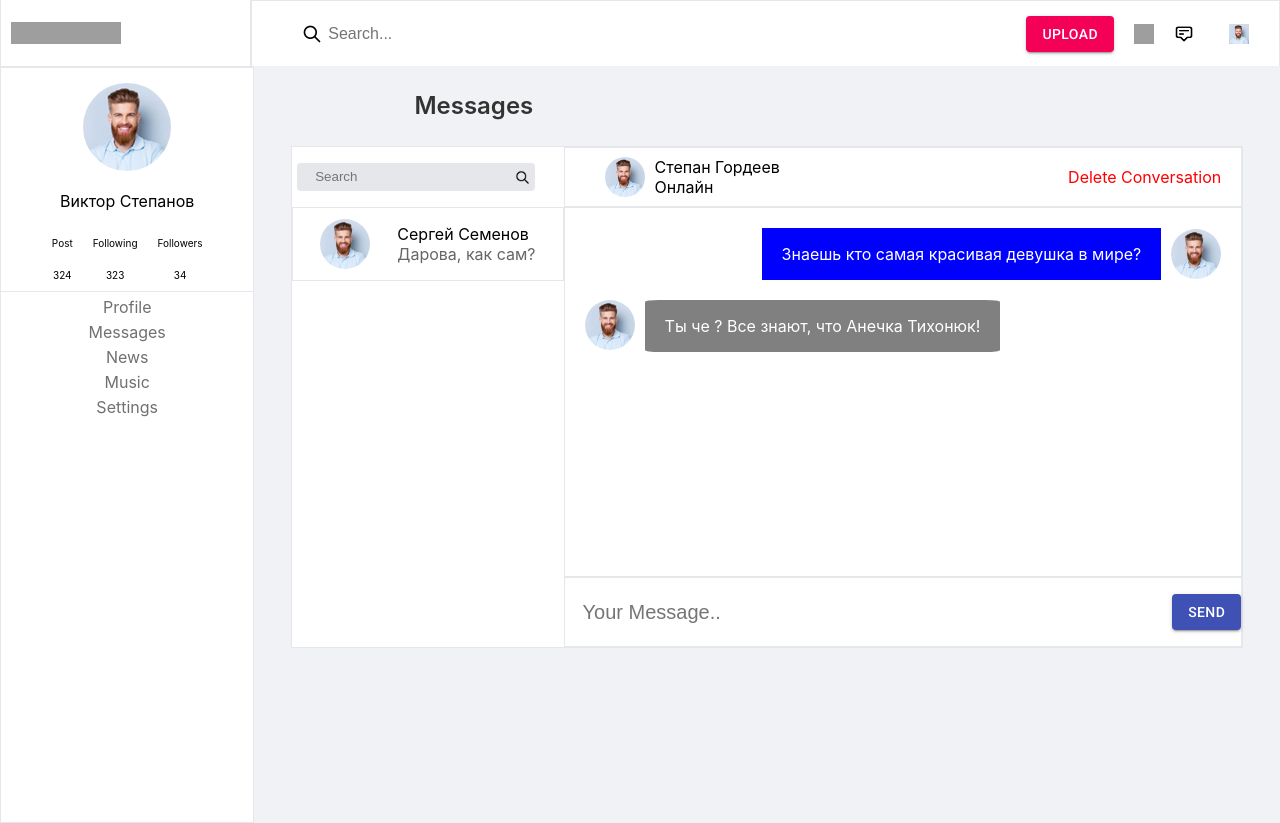
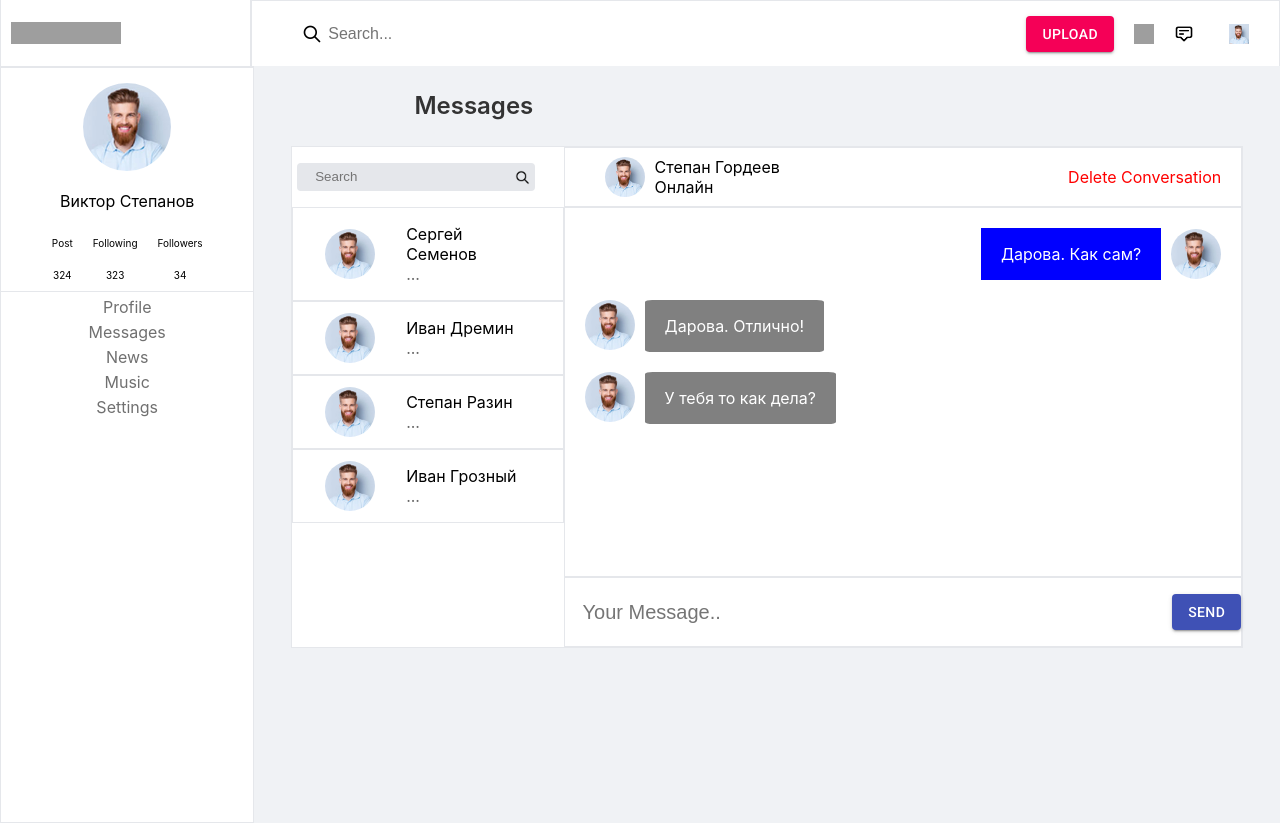
Before and after one commit to ViktorS01/social-network, a React (Create React App) app: page /messages in a window 1280 px wide. Built offline with nearby package versions, Linux system fonts and the light colour scheme; grey boxes are pictures that could not be loaded.

Commit message:
feat: add MessageComponent and MessageSomebodyComponent

```diff
--- /dev/null
+++ b/src/components/Dialogs/CardsMessage/CardMessage/CardMessage.jsx
@@ -0,0 +1,18 @@
+import React from "react";
+import classes from './cardMessage.module.css';
+import ava from "./../../../../img/avatar-2.jpg";
+
+export const CardMessage = (props) => {
+
+    return (
+        <>
+            <div className={classes.dialogs__blockMessage}>
+                <img src={ava} alt="ava" className={classes.dialog_block_ava}/>
+                <div className={classes.blockMessage__info}>
+                    <p className={classes.blockMessage__info__name}>{props.name}</p>
+                    <p className={classes.blockMessage__info__lastMess}>...</p>
+                </div>
+            </div>
+        </>
+    )
+};
--- a/src/components/Dialogs/CardsMessage/cardMessage.module.css
+++ b/src/components/Dialogs/CardsMessage/CardMessage/cardMessage.module.css
@@ -2,11 +2,6 @@
     border-radius: 100%;
     height: 50px;
     width: 50px;
-}
-
-.dialogsBlock__dialogs {
-    grid-area: dialogs;
-    background-color: #fff;
 }
 
 .blockMessage__info__name{
@@ -27,3 +22,13 @@
     border: 1px solid #e5e7eb;
     justify-content: space-evenly;
 }
+
+.blockMessage__info{
+    width: 125px;
+}
+
+
+.dialogsBlock__dialogs {
+    grid-area: dialogs;
+    background-color: #fff;
+}
--- a/src/components/Dialogs/CardsMessage/CardsMessage.jsx
+++ b/src/components/Dialogs/CardsMessage/CardsMessage.jsx
@@ -1,19 +1,25 @@
 import React from "react";
-import classes from './cardMessage.module.css';
-import ava from "../../../img/avatar-2.jpg";
+import {CardMessage} from "./CardMessage/CardMessage";
+import classes from "./CardMessage/cardMessage.module.css";
 
 export const CardsMessage = () => {
+
+    const users = [
+        {id: 1, name: "Сергей Семенов"},
+        {id: 2, name: "Иван Дремин"},
+        {id: 3, name: "Степан Разин"},
+        {id: 4, name: "Иван Грозный"}
+    ];
+
+
     return (
         <>
             <div className={classes.dialogsBlock__dialogs}>
-                <div className={classes.dialogs__blockMessage}>
-                    <img src={ava} alt="ava" className={classes.dialog_block_ava}/>
-                    <div className={classes.blockMessage__info}>
-                        <p className={classes.blockMessage__info__name}>Сергей Семенов</p>
-                        <p className={classes.blockMessage__info__lastMess}>Дарова, как сам?</p>
-                    </div>
-                </div>
+                {users.map(elem => {
+                    console.log(1);
+                    return <CardMessage name={elem.name} key={elem.id}/>;
+                })}
             </div>
         </>
     )
-};
+}
--- a/src/components/Dialogs/MessageInfo/MessageInfo.jsx
+++ b/src/components/Dialogs/MessageInfo/MessageInfo.jsx
@@ -1,24 +1,26 @@
 import React from "react";
 import classes from './messageInfo.module.css';
-import ava from "../../../img/avatar-2.jpg";
+import {MessageComponent} from "./MessageMeComponent/MessageComponent";
+import {MessageSomebodyComponent} from "./MessageSomebodyComponent/MessageSomebodyComponent";
 
 export const MessageInfo = () => {
+
+    const messagges = [
+        {id: 1, message:"Дарова. Как сам?" , status: 0}, //me
+        {id: 2, message:"Дарова. Отлично!" , status: 1}, //somebody
+        {id: 3, message: "У тебя то как дела?", status: 1}
+    ]
     return (
         <>
             <div className={classes.dialogsBlock__messages}>
-                <div className={classes.messageBlock}>
-                    <div className={classes.messageMe}>
-                        <p className={classes.messageContent}>Знаешь кто самая красивая девушка в мире? </p>
-                    </div>
-                    <img src={ava} alt="ava"/>
-                </div>
-                <div className={classes.revertMessageBlock}>
-                    <img src={ava} alt="ava"/>
-                    <div className={classes.messageYou}>
-                        <p className={classes.messageContent}>Ты че ? Все знают, что Анечка Тихонюк! </p>
-                    </div>
-                </div>
+                {messagges.map(elem => {
+                    if (elem.status === 0){
+                        return <MessageComponent message={elem.message}/>
+                    } else {
+                        return <MessageSomebodyComponent message={elem.message}/>
+                    }
+                })}
             </div>
         </>
     )
-};
+}
--- /dev/null
+++ b/src/components/Dialogs/MessageInfo/MessageMeComponent/MessageComponent.jsx
@@ -0,0 +1,17 @@
+import React from "react";
+import classes from './messageComponent.module.css';
+import ava from "../../../../img/avatar-2.jpg";
+
+export const MessageComponent = (props) => {
+
+    return (
+        <>
+                <div className={classes.messageBlock}>
+                    <div className={classes.messageMe}>
+                        <p className={classes.messageContent}>{props.message}</p>
+                    </div>
+                    <img src={ava} alt="ava"/>
+                </div>
+        </>
+    )
+};
--- /dev/null
+++ b/src/components/Dialogs/MessageInfo/MessageMeComponent/messageComponent.module.css
@@ -0,0 +1,25 @@
+.messageBlock img{
+    border-radius: 100%;
+    margin-left: 10px;
+    height: 50px;
+    width: 50px;
+}
+
+.messageBlock{
+    display: flex;
+    flex-direction: row;
+    align-items: center;
+    justify-content: flex-end;
+
+    padding: 0 20px;
+    margin-top: 20px;
+}
+
+.messageMe{
+    background-color: blue;
+    color: white;
+}
+
+.messageContent{
+    padding: 0 20px;
+}
--- /dev/null
+++ b/src/components/Dialogs/MessageInfo/MessageSomebodyComponent/MessageSomebodyComponent.jsx
@@ -0,0 +1,17 @@
+import React from "react";
+import classes from './messageSomebodyComponent.module.css';
+import ava from "../../../../img/avatar-2.jpg";
+
+export const MessageSomebodyComponent = (props) => {
+
+    return (
+        <>
+                <div className={classes.revertMessageBlock}>
+                    <img src={ava} alt="ava"/>
+                    <div className={classes.messageYou}>
+                        <p className={classes.messageContent}>{props.message}</p>
+                    </div>
+                </div>
+        </>
+    )
+};
--- /dev/null
+++ b/src/components/Dialogs/MessageInfo/MessageSomebodyComponent/messageSomebodyComponent.module.css
@@ -0,0 +1,26 @@
+.revertMessageBlock{
+    display: flex;
+    flex-direction: row;
+    align-items: start;
+    justify-content: flex-start;
+
+    padding: 0 20px;
+    margin-top: 20px;
+}
+
+.revertMessageBlock img {
+    border-radius: 100%;
+    margin-right: 10px;
+    height: 50px;
+    width: 50px;
+}
+
+.messageYou{
+    background-color: grey;
+    color: white;
+    border-radius: 4%;
+}
+
+.messageContent{
+    padding: 0 20px;
+}
--- a/src/routes/index.jsx
+++ b/src/routes/index.jsx
@@ -11,7 +11,7 @@ export const Routes = () => {
         <>
             <Switch>
                 <Route path="/messages" component={Messages}/>
-                <Route path="/profile" component={Profile}/>
+                <Route path="/" component={Profile}/>
                 <Route path="/settings" component={Setting}/>
                 <Route path="/news" component={News}/>
                 <Route path="/music" component={Music}/>
```
Also changed, not shown: src/components/Dialogs/CardsMessage/cardsMessage.module.css (added).
